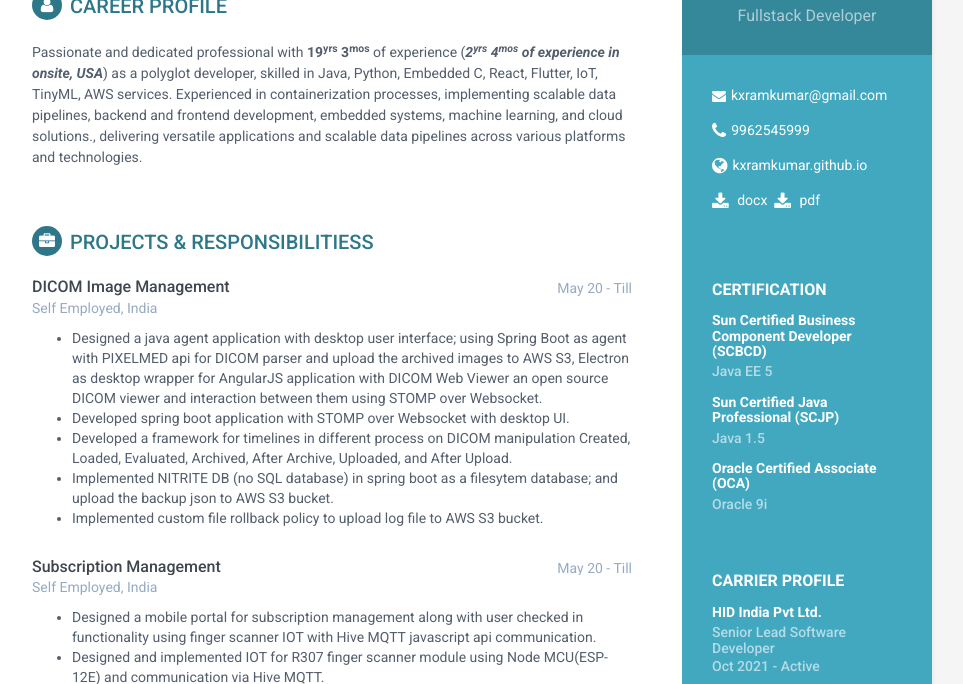
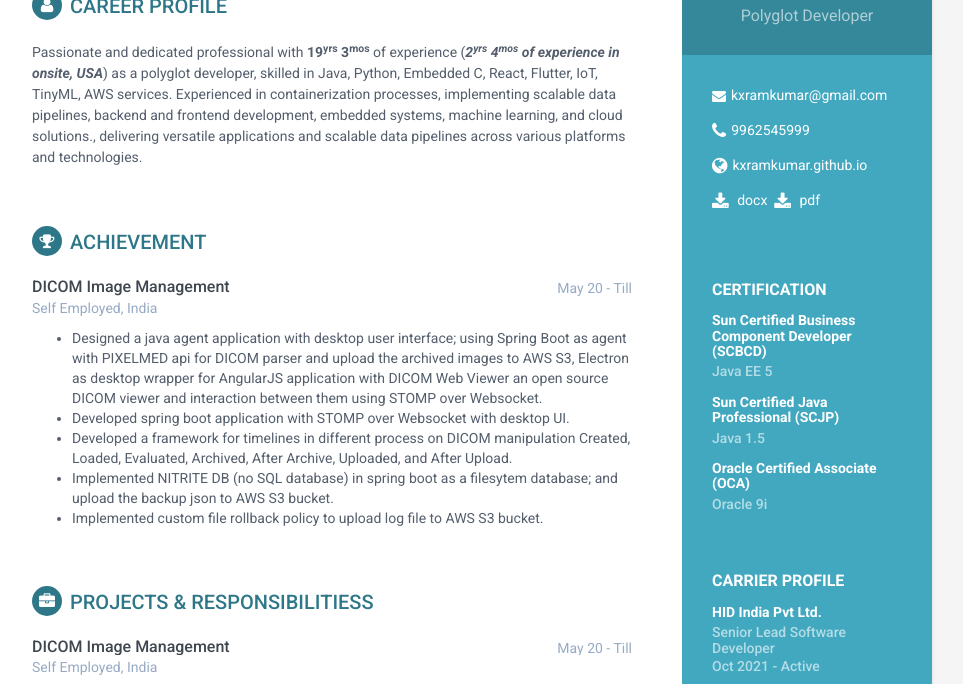
Before and after one commit to kxramkumar/kxramkumar.github.io, a plain HTML site: page index.html in a window 1280 px wide. Shown: the part 68-752 px from the top of the page, without its empty margins (188-1151 px from the left). Drawn offline with Linux system fonts and the light colour scheme.

Commit message:
Update index.html

```diff
--- a/index.html
+++ b/index.html
@@ -33,7 +33,7 @@
             	<!--
                 <img class="profile" src="assets/images/profile.png" alt=""  height="150" width="100"/>-->
                 <h1 class="name">Ram Kumar</h1>
-                <h3 class="tagline">Fullstack Developer</h3>
+                <h3 class="tagline">Polyglot Developer</h3>
             </div><!--//profile-container-->
 
             <div class="contact-container container-block">
@@ -170,7 +170,35 @@
 			    Passionate and dedicated professional with <b>19<sup>yrs</sup> 3<sup>mos</sup></b> of experience (<b><i>2<sup>yrs</sup> 4<sup>mos</sup> of experience in onsite, USA</i></b>) as a polyglot developer, skilled in Java, Python, Embedded C, React, Flutter, IoT, TinyML, AWS services. Experienced in containerization processes, implementing scalable data pipelines, backend and frontend development, embedded systems, machine learning, and cloud solutions., delivering versatile applications and scalable data pipelines across various platforms and technologies.</p>
                 </div><!--//summary-->
             </section><!--//section-->
+	    <section class="section summary-section">
+                <h2 class="section-title"><i class="fa fa-trophy"></i>Achievement</h2>
+                <div class="summary">
+			<div class="item">
+					<div class="meta">
+						<div class="upper-row">
+							<h3 class="job-title">DICOM Image Management</h3>
+							<div class="time">May 20 - Till</div>
+						</div><!--//upper-row-->
+						<div class="company">Self Employed, India</div>
+					</div><!--//meta-->
+					<!--
+					<div class="details">
+						<p>---s</p>
+					</div>
+					--><!--//details-->
+					<div class="details">
+                        <!--<div class="company">Responsibilites</div>-->
 
+                        <ul><li>Designed a java agent application with desktop user interface; using Spring Boot as agent with PIXELMED api for DICOM parser and upload the archived images to AWS S3, Electron as desktop wrapper for AngularJS application with DICOM Web Viewer an open source DICOM viewer and interaction between them using STOMP over Websocket.
+						</li><li>Developed spring boot application with STOMP over Websocket with desktop UI.
+						</li><li>Developed a framework for timelines in different process on DICOM manipulation Created, Loaded, Evaluated, Archived, After Archive, Uploaded, and After Upload.
+						</li><li>Implemented NITRITE DB (no SQL database) in spring boot as a filesytem database; and upload the backup json to AWS S3 bucket.
+                        </li><li>Implemented custom file rollback policy to upload log file to AWS S3 bucket.
+                        </li></ul>
+					</div><!--//responsibilities-->
+                </div><!--//item-->
+                </div><!--//summary-->
+            </section><!--//section-->
             <section class="section experiences-section">
                 <h2 class="section-title"><i class="fa fa-briefcase"></i>Projects & Responsibilitiess</h2>
 
```
